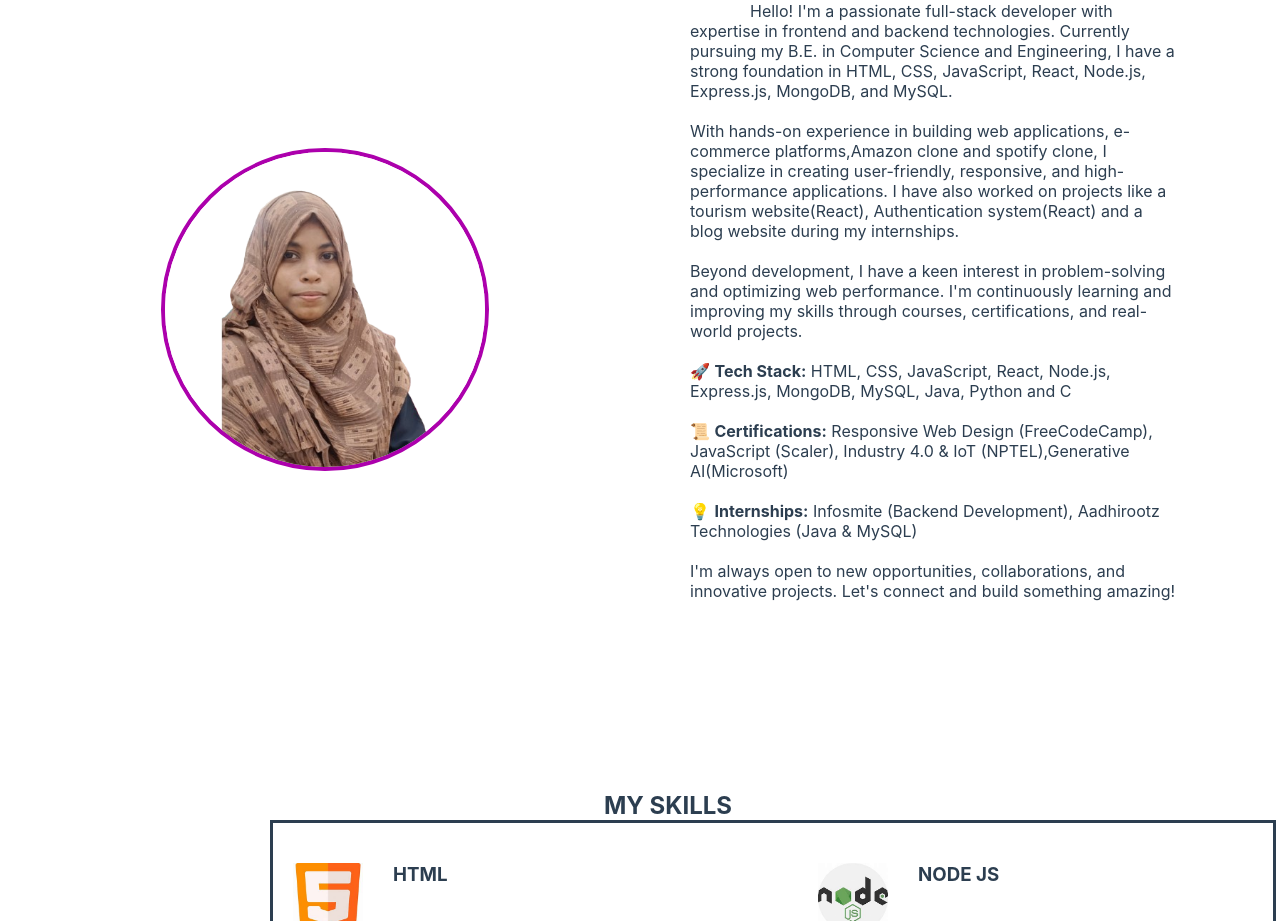
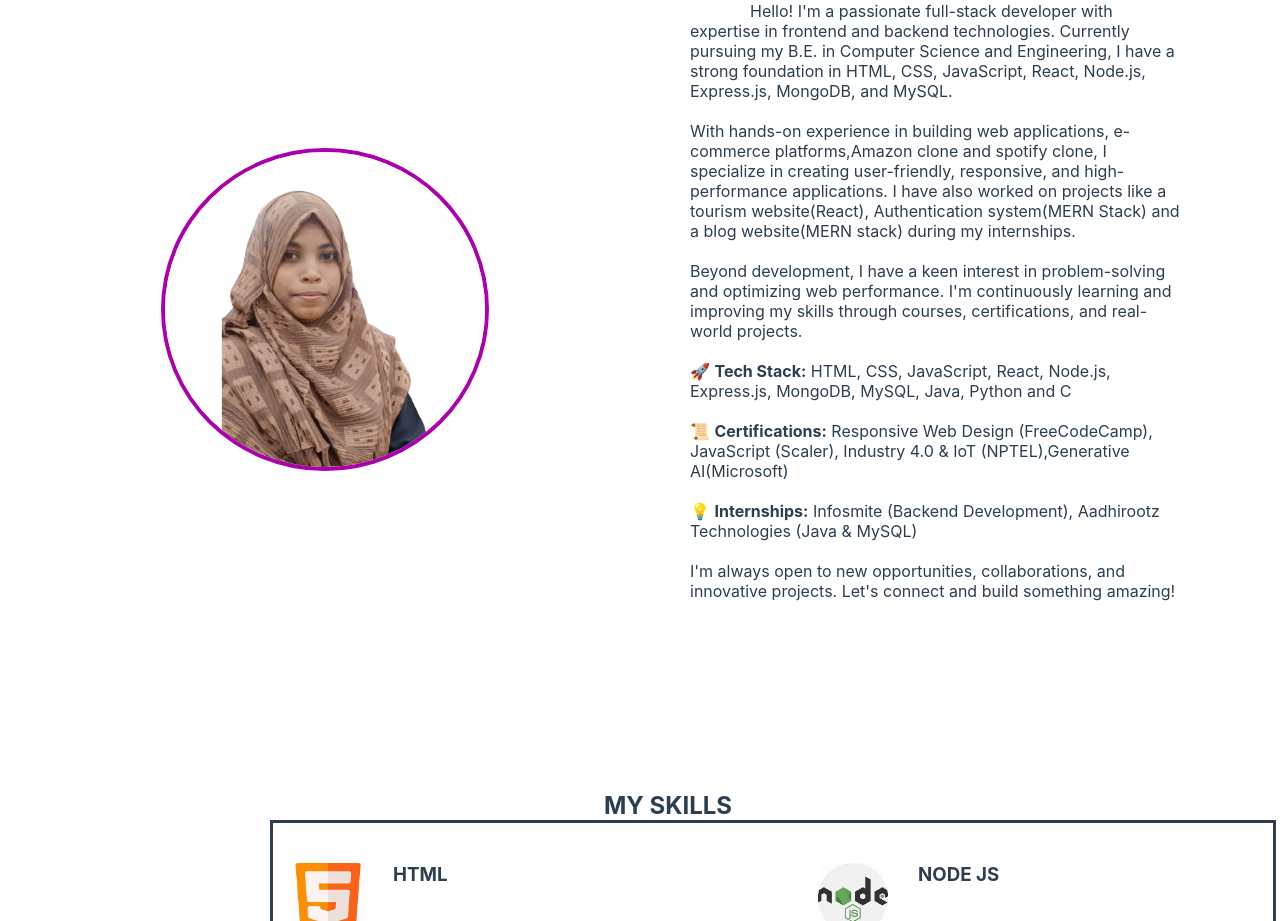
Before and after one commit to mariyamyamina/portfolio, a React (Create React App) app: page / in a window 1280 px wide. Shown: the part 780-1701 px from the top of the page. Built offline with nearby package versions, Linux system fonts and the light colour scheme.

Commit message:
modified

```diff
--- a/src/components/About/about.js
+++ b/src/components/About/about.js
@@ -38,7 +38,7 @@ const About = () => {
             e-commerce platforms,Amazon clone and spotify clone, I specialize
             in creating user-friendly, responsive, and high-performance
             applications. I have also worked on projects like a tourism website(React),
-            Authentication system(React) and a blog website during my internships.
+            Authentication system(MERN Stack) and a blog website(MERN stack) during my internships.
             <br /><br />
             Beyond development, I have a keen interest in problem-solving and optimizing web
             performance. I'm continuously learning and improving my skills
```
